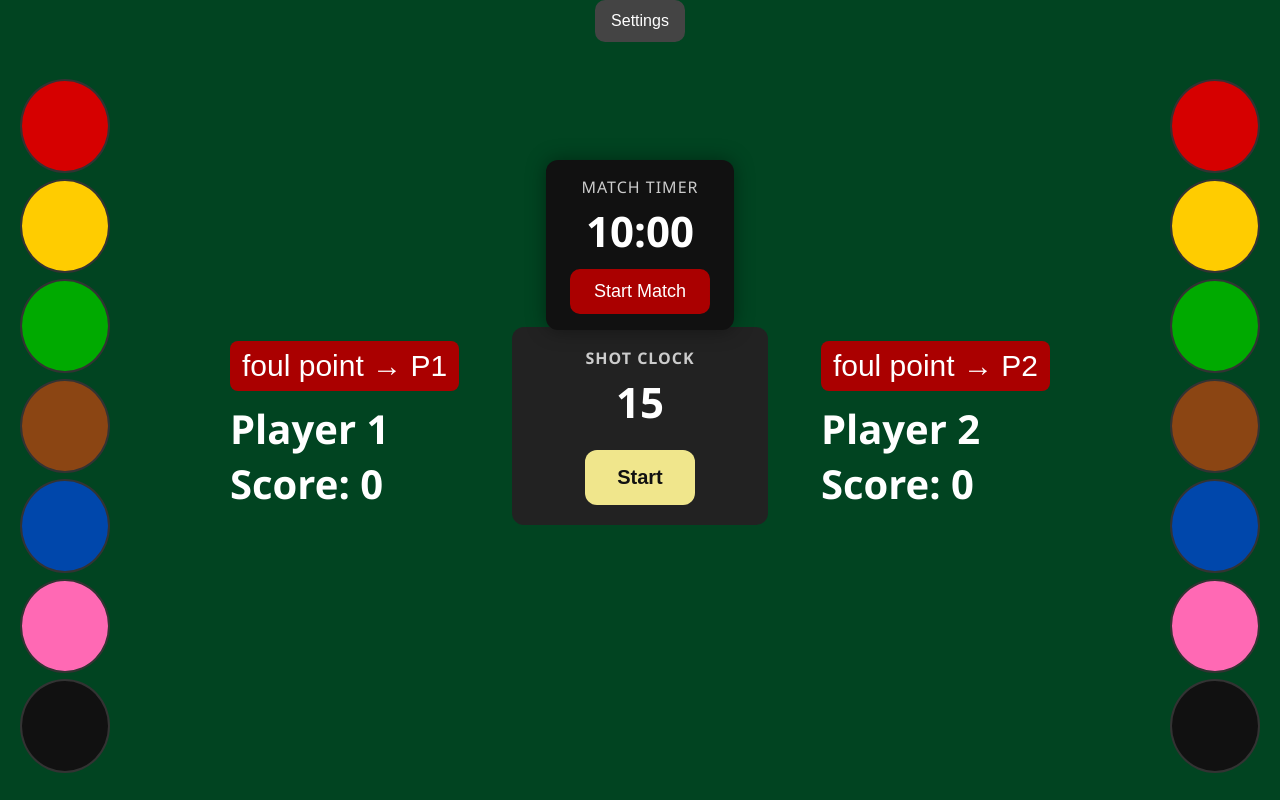
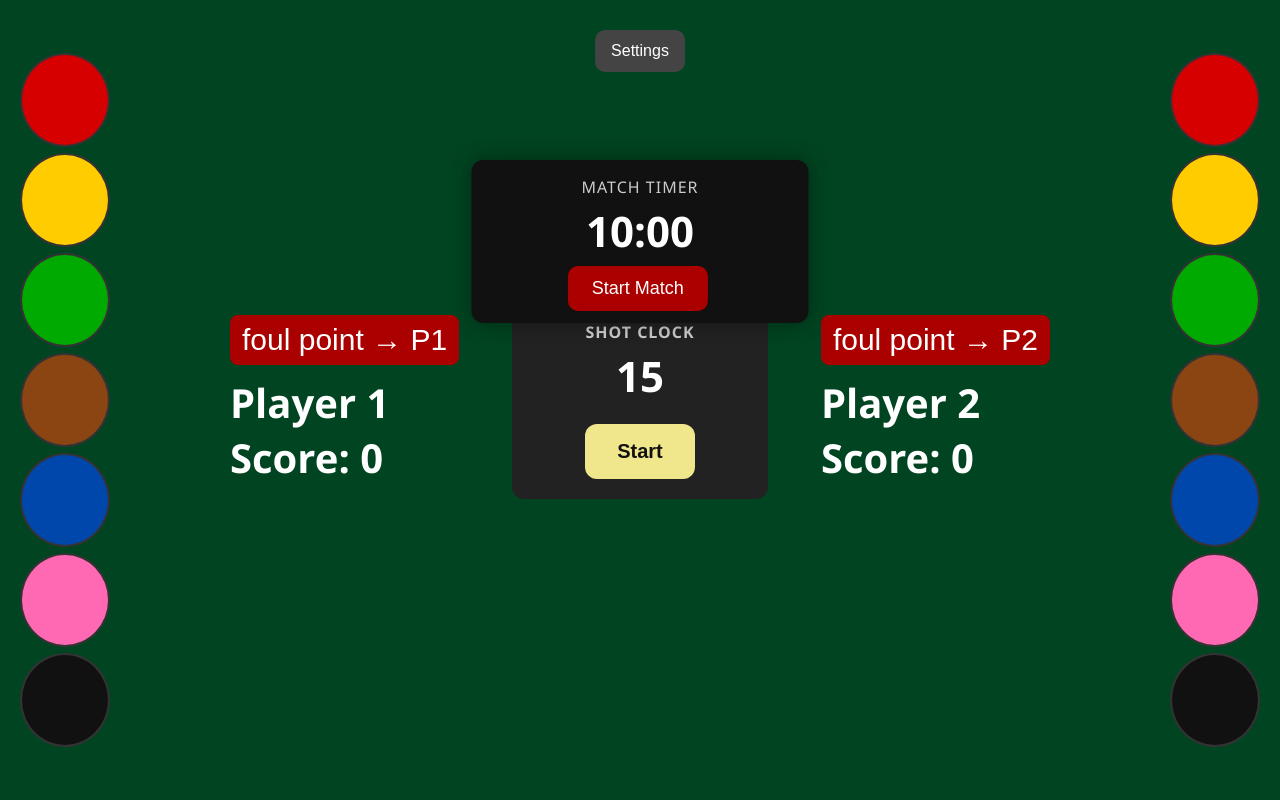
Before and after one commit to JussiMo/shootout, a React (Create React App) app: page / in a window 1280 px wide. Built offline with nearby package versions, Linux system fonts and the light colour scheme.

Commit message:
stylings

```diff
--- a/src/screens/SnookerTimer.js
+++ b/src/screens/SnookerTimer.js
@@ -131,17 +131,28 @@ export default function SnookerTimer({ language, playerNames, setPlayerNames, on
         <div className="top-box">
           <MatchTimer time={matchTime} label={t.matchTimer} />
 
-          {!matchStarted && matchTime === 600 && (
-            <button onClick={() => setMatchStarted(true)} className="match-btn">
+          <div className="match-controls">
+            <button
+              onClick={() => setMatchStarted(true)}
+              className="match-btn"
+              style={{
+                visibility: !matchStarted && matchTime === 600 ? "visible" : "hidden",
+              }}
+            >
               {t.start}
             </button>
-          )}
 
-          {matchTime === 0 && (
-            <button onClick={resetGame} className="match-btn">
+            <button
+              onClick={resetGame}
+              className="match-btn"
+              style={{
+                visibility: matchTime === 0 ? "visible" : "hidden",
+              }}
+            >
               {t.reset}
             </button>
-          )}
+          </div>
+
         </div>
       </div>
 
--- a/src/styles/style.css
+++ b/src/styles/style.css
@@ -50,6 +50,16 @@ html, body {
   padding: 16px 24px;
   box-shadow: 0 0 20px rgba(0, 0, 0, 0.4);
   z-index: 10;
+}
+
+.match-controls {
+  position: relative;
+  left: 75%;
+  transform: translateX(-50%);
+  height: 48px; /* enough for one button, adjust to your button height */
+  display: flex;
+  align-items: center;
+  justify-content: center;
 }
 
 
@@ -232,6 +242,9 @@ html, body {
   display: flex;
   justify-content: center;
   margin-bottom: 10px;
+  position: absolute;
+  top: 30px;
+  transform: translateX(-50%);
 }
 
 .settings-btn {
```
